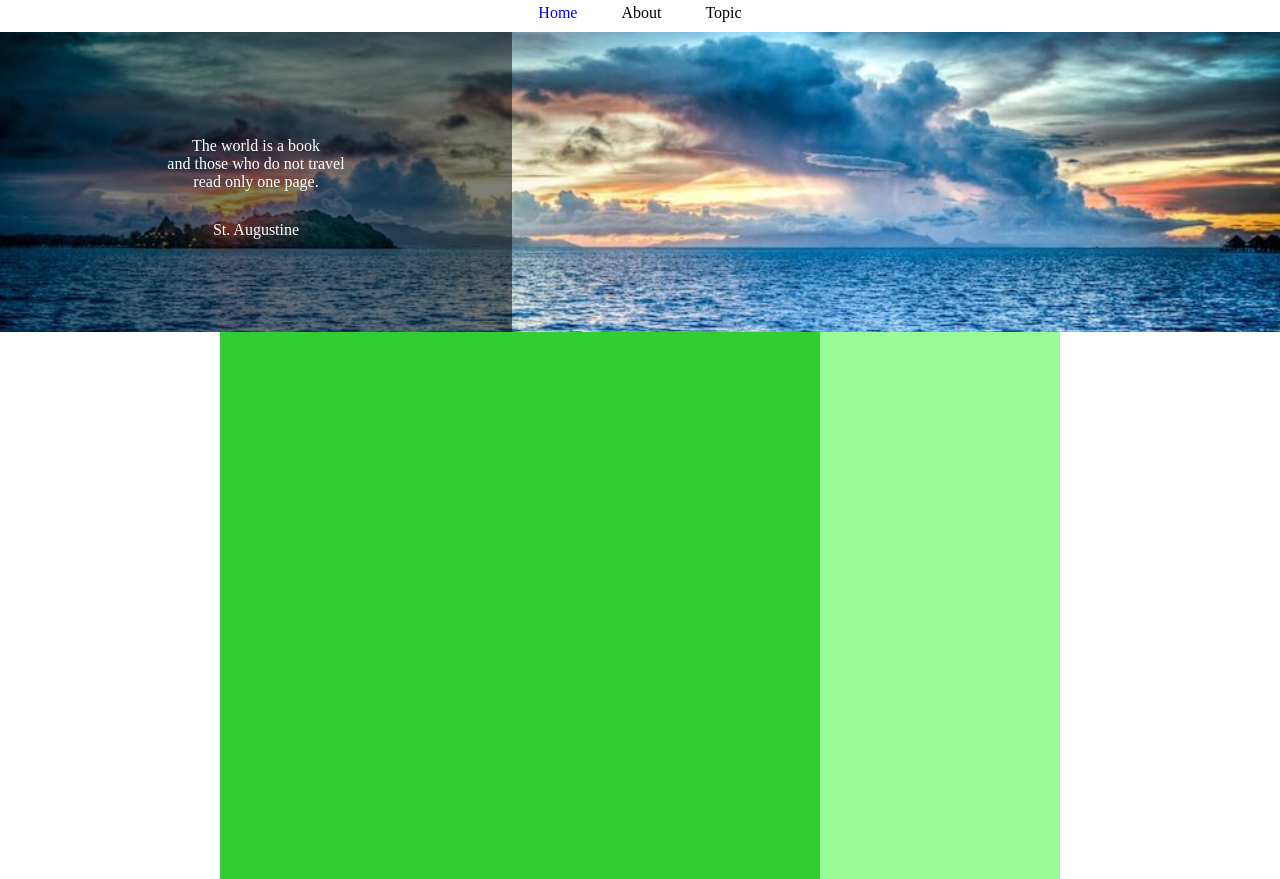
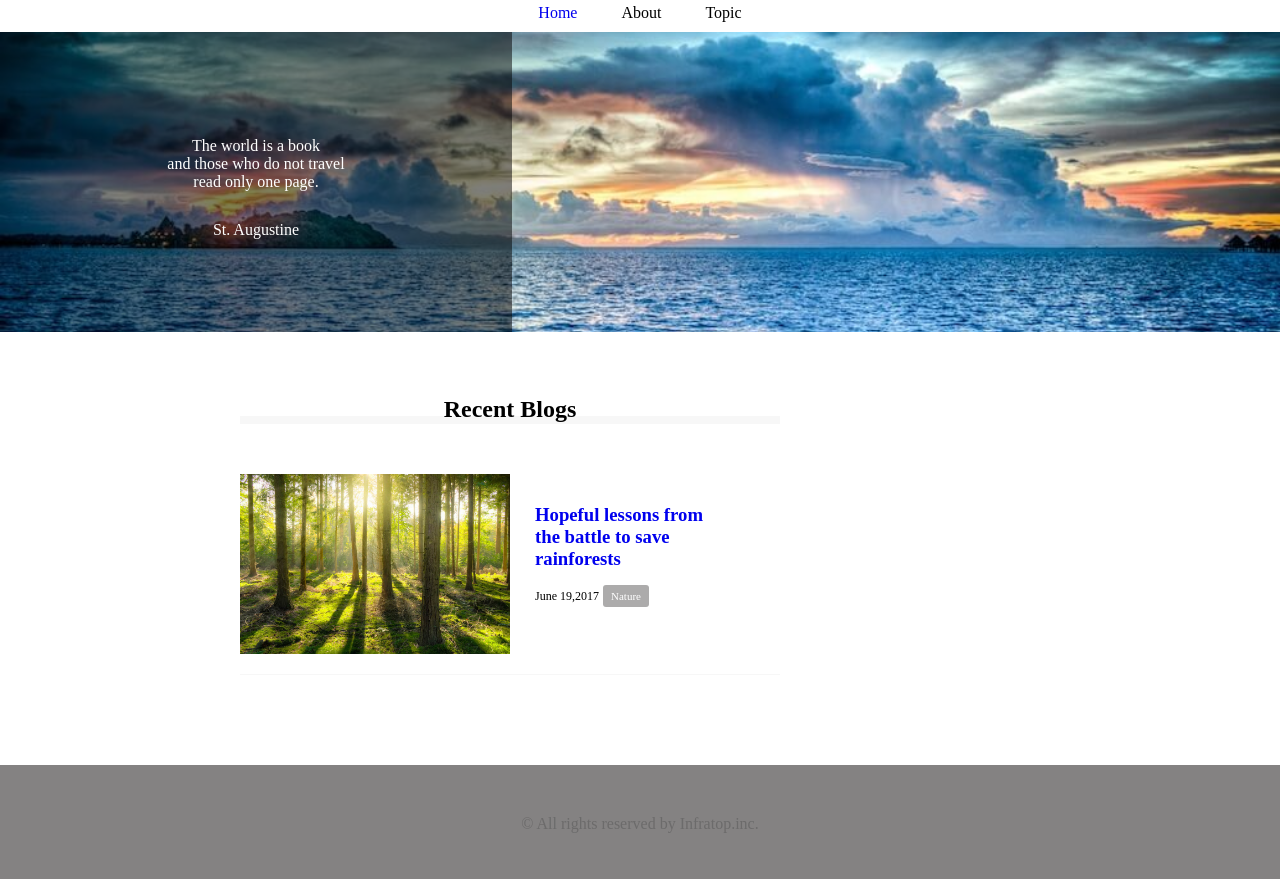
Before and after one commit to kamitoshi/caravan, a plain HTML site: page index.html in a window 1280 px wide. Shown: the part 73-952 px from the top of the page. Drawn offline with Linux system fonts and the light colour scheme.

Commit message:
[update] 1-7

```diff
--- a/index.html
+++ b/index.html
@@ -32,10 +32,28 @@
         </p>
       </div>
     </div>
-    <div class="main clearfix">
-      <div class="blog"></div>
+    <main class="clearfix">
+      <section class="blog">
+        <h2 class="blog-headline">Recent Blogs</h2>
+        <div class="blog-box">
+          <div class="blog-item clearfix">
+            <img class="blog-image" src="img/forest.jpg" alt="forest">
+            <section class="blog-text">
+              <h3 class="blog-text-headline">
+                <a href="single.html">
+                  Hopeful lessons from<br>
+                  the battle to save<br>
+                  rainforests
+                </a>
+              </h3>
+              <p class="blog-date">June 19,2017</p>
+              <span class="category">Nature</span>
+            </section>
+          </div>
+        </div>
+      </section>
       <div class="sidebar"></div>
-    </div>
+    </main>
     <footer>
       <p class="footer-text">© All rights reserved by Infratop.inc.</p>
     </footer>
--- a/style.css
+++ b/style.css
@@ -56,20 +56,54 @@ header .headline{
   color:#fff;
 }
 
-.main{
-  width:840px;
-  background-color:green;
+main{
+  width:800px;
   margin: 0 auto;
+  padding: 70px 0;
 }
 .blog{
-  width:600px;
-  height:1400px;
-  background-color: limegreen;
+  width:540px;
   float:left;
+  margin-right:30px;
+}
+.blog-headline{
+  border-bottom:8px solid #f7f7f7;
+  text-align: center;
+  line-height:0.6;
+}
+.blog-box{
+  padding-top:50px;
+}
+.blog-item{
+  padding-bottom:20px;
+  margin-bottom:20px;
+  border-bottom:1px solid #f7f7f7;
+}
+.blog-image{
+  float:left;
+  height:180px;
+}
+.blog-text{
+  float:left;
+  padding:30px 0 0 25px;
+}
+.blog-text-headline{
+  padding-bottom:15px;
+}
+.blog-date{
+  display:inline-block;
+  font-size:12px;
+}
+.category{
+  display:inline-block;
+  padding:5px 8px;
+  background-color:#acabab;
+  border-radius:3px;
+  color:#fff;
+  font-size: 11px;
 }
 .sidebar{
-  width:240px;
-  height:1400px;
+  width:230px;
   background-color:palegreen;
   float:left;
 }
```
